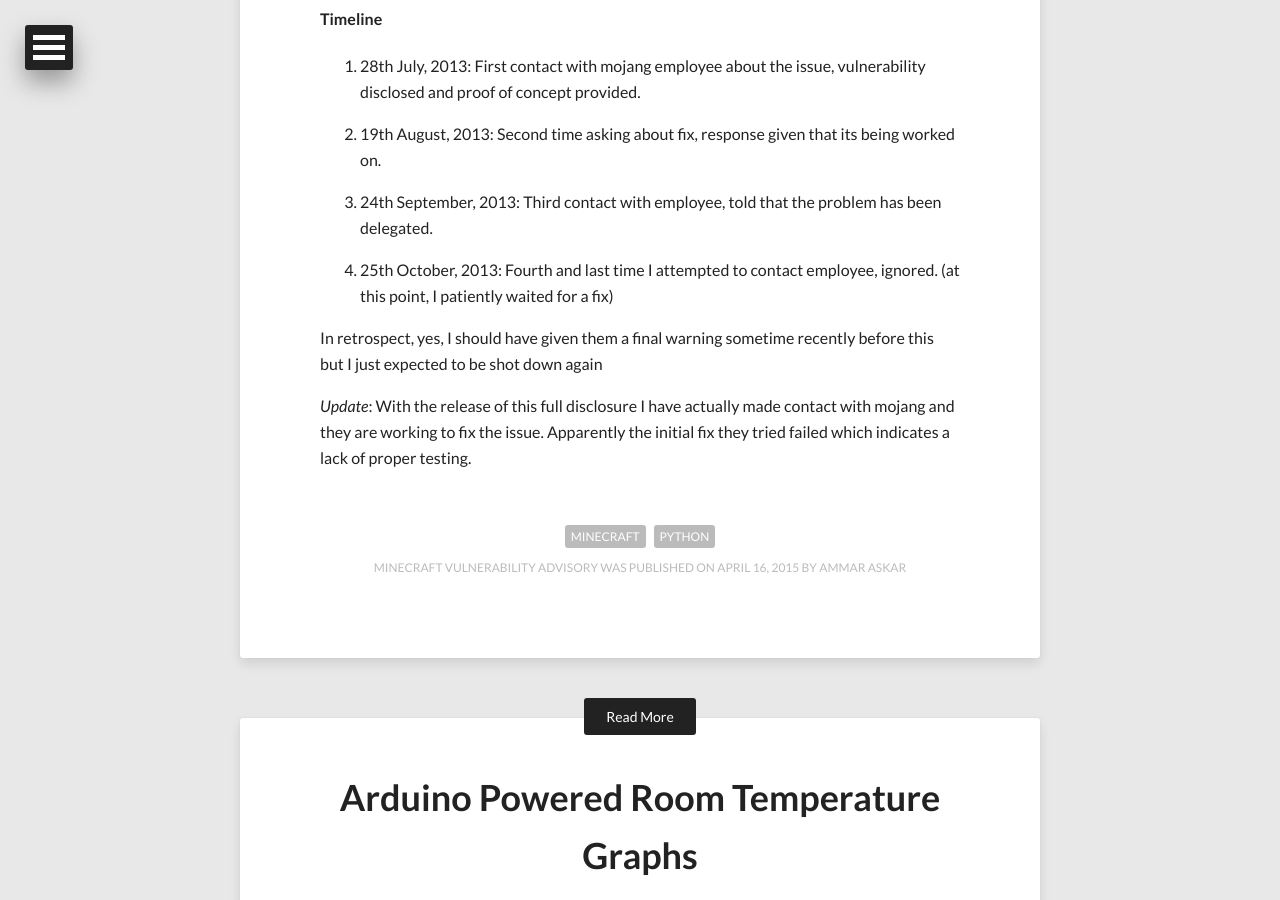
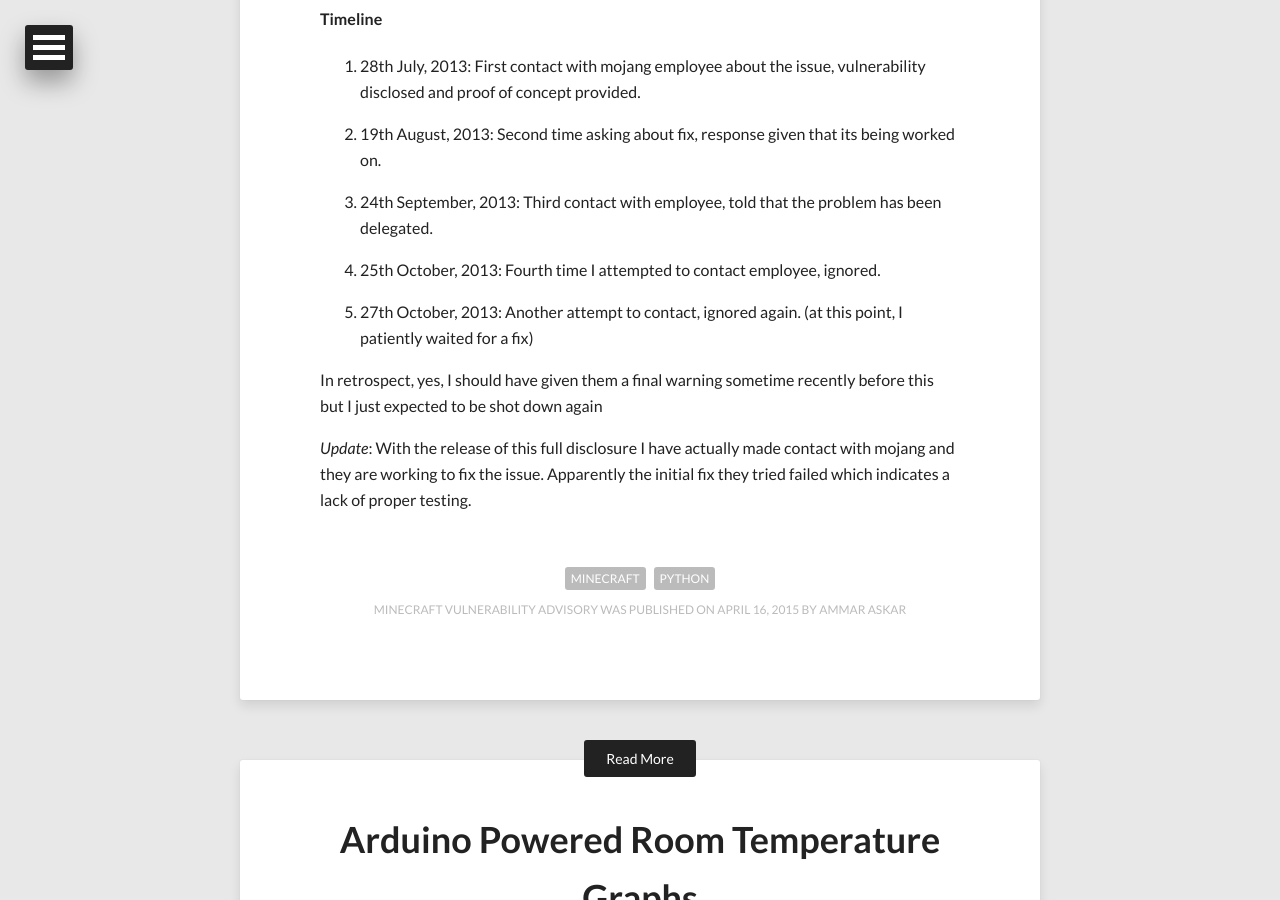
Before and after one commit to ammaraskar/ammaraskar.github.io, a Jekyll site: the page built from _posts/2015-04-16-minecraft-vulnerability-advisory.md, in a window 1280 px wide and 900 px high, scrolled down 3368 px. Built offline with Jekyll 4.4.1, drawn with Linux system fonts in a browser that asks for light colours; nearby versions of some CDN libraries.

Commit message:
Update timeline after rechecking logs

```diff
--- a/_posts/2015-04-16-minecraft-vulnerability-advisory.md
+++ b/_posts/2015-04-16-minecraft-vulnerability-advisory.md
@@ -135,7 +135,9 @@ provided.
 
 3. 24th September, 2013: Third contact with employee, told that the problem has been delegated.
 
-4. 25th October, 2013: Fourth and last time I attempted to contact employee, ignored. (at this point, I patiently waited for a fix)
+4. 25th October, 2013: Fourth time I attempted to contact employee, ignored.
+
+5. 27th October, 2013: Another attempt to contact, ignored again. (at this point, I patiently waited for a fix)
 
 In retrospect, yes, I should have given them a final warning sometime recently before this but I just expected to be shot down again
 
```
